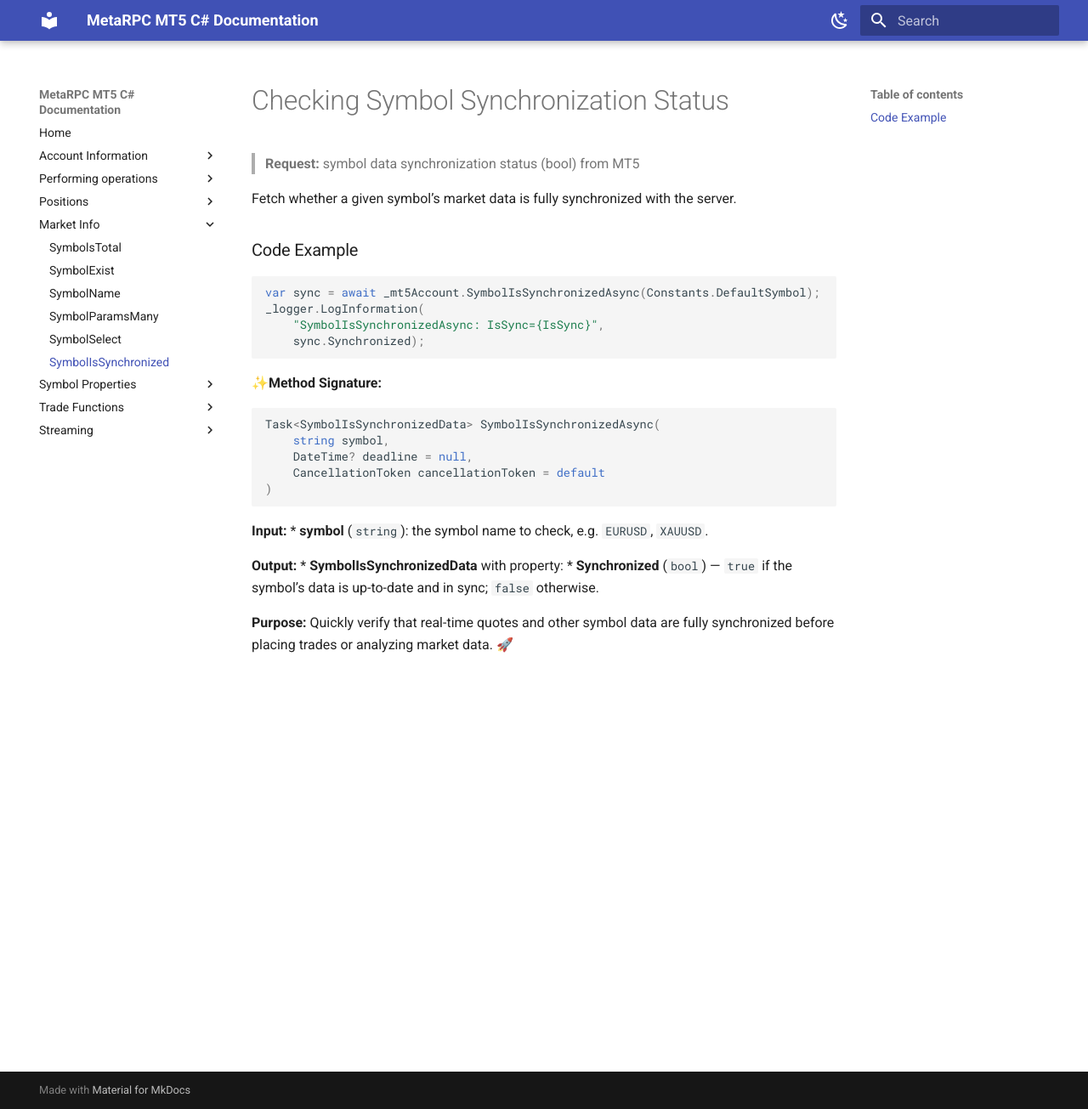
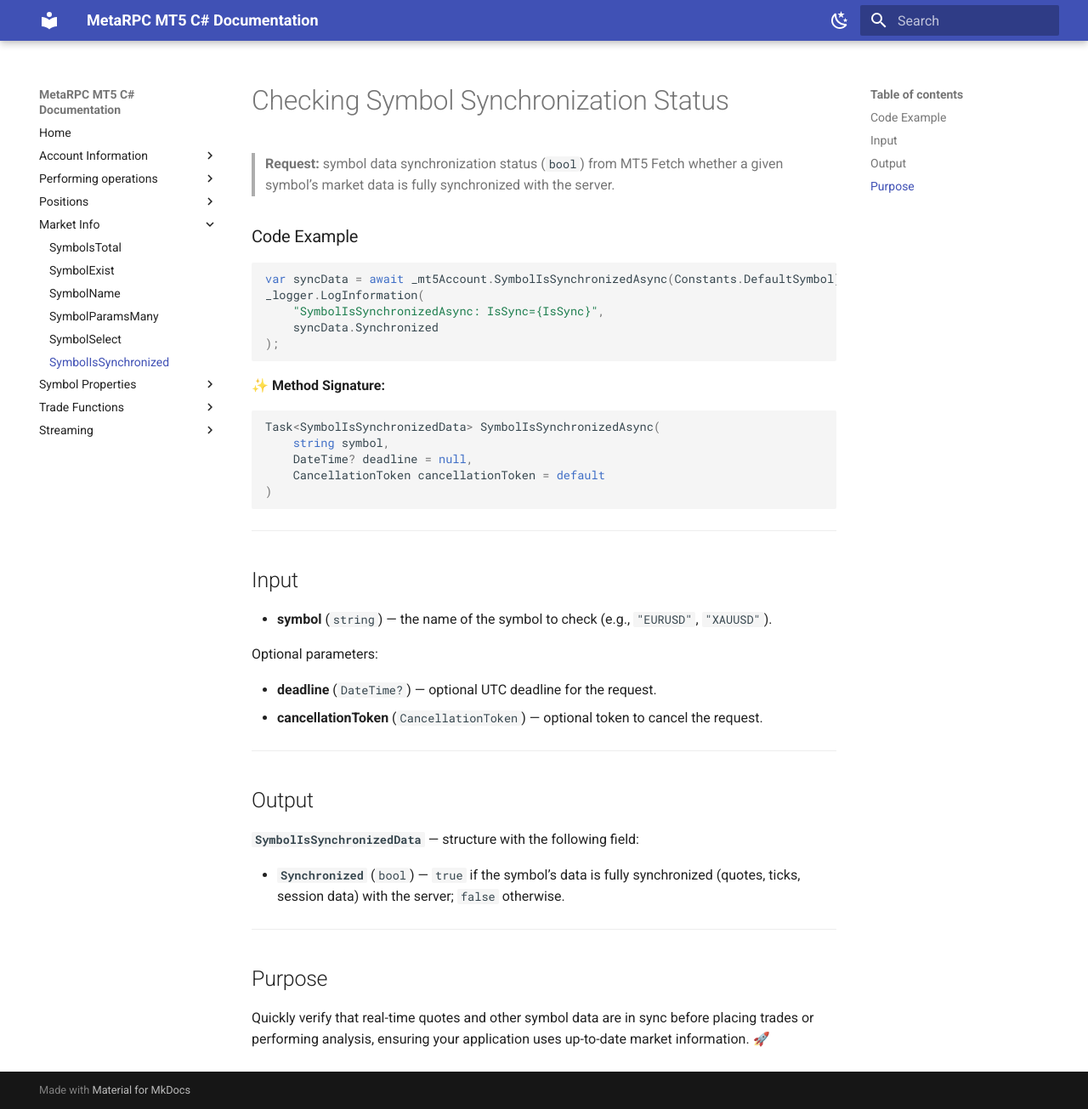
Before and after one commit to MetaRPC/CSharpMT5, an MkDocs documentation site: the page built from docs/MarketInfo/SymbolIsSynchronized.md, in a window 1280 px wide and 1305 px high. Shown: the whole window at 85% size. Built offline with MkDocs 1.6.1 and Material for MkDocs 9.7.7, drawn with Linux system fonts in a browser that asks for light colours.

Commit message:
Update SymbolIsSynchronized.md

````diff
--- a/docs/MarketInfo/SymbolIsSynchronized.md
+++ b/docs/MarketInfo/SymbolIsSynchronized.md
@@ -1,19 +1,20 @@
 # Checking Symbol Synchronization Status
 
-> **Request:** symbol data synchronization status (bool) from MT5
-
-Fetch whether a given symbol’s market data is fully synchronized with the server.
+> **Request:** symbol data synchronization status (`bool`) from MT5
+> Fetch whether a given symbol’s market data is fully synchronized with the server.
 
 ### Code Example
 
 ```csharp
-var sync = await _mt5Account.SymbolIsSynchronizedAsync(Constants.DefaultSymbol);
+var syncData = await _mt5Account.SymbolIsSynchronizedAsync(Constants.DefaultSymbol);
 _logger.LogInformation(
     "SymbolIsSynchronizedAsync: IsSync={IsSync}",
-    sync.Synchronized);
+    syncData.Synchronized
+);
 ```
 
-✨**Method Signature:**
+✨ **Method Signature:**
+
 ```csharp
 Task<SymbolIsSynchronizedData> SymbolIsSynchronizedAsync(
     string symbol,
@@ -22,11 +23,27 @@ Task<SymbolIsSynchronizedData> SymbolIsSynchronizedAsync(
 )
 ```
 
- **Input:**
-* **symbol** (`string`): the symbol name to check, e.g. `EURUSD`, `XAUUSD`.
+---
 
- **Output:**
-* **SymbolIsSynchronizedData** with property:
- * **Synchronized** (`bool`) — `true` if the symbol’s data is up-to-date and in sync; `false` otherwise.
+## Input
 
-**Purpose:** Quickly verify that real-time quotes and other symbol data are fully synchronized before placing trades or analyzing market data. 🚀
+* **symbol** (`string`) — the name of the symbol to check (e.g., `"EURUSD"`, `"XAUUSD"`).
+
+Optional parameters:
+
+* **deadline** (`DateTime?`) — optional UTC deadline for the request.
+* **cancellationToken** (`CancellationToken`) — optional token to cancel the request.
+
+---
+
+## Output
+
+**`SymbolIsSynchronizedData`** — structure with the following field:
+
+* **`Synchronized`** (`bool`) — `true` if the symbol’s data is fully synchronized (quotes, ticks, session data) with the server; `false` otherwise.
+
+---
+
+## Purpose
+
+Quickly verify that real-time quotes and other symbol data are in sync before placing trades or performing analysis, ensuring your application uses up-to-date market information. 🚀
````
